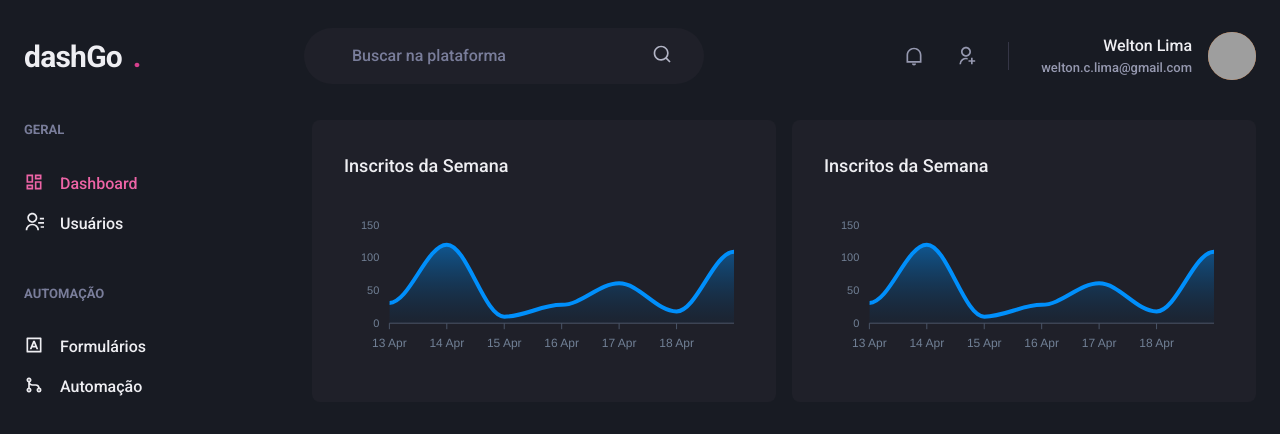
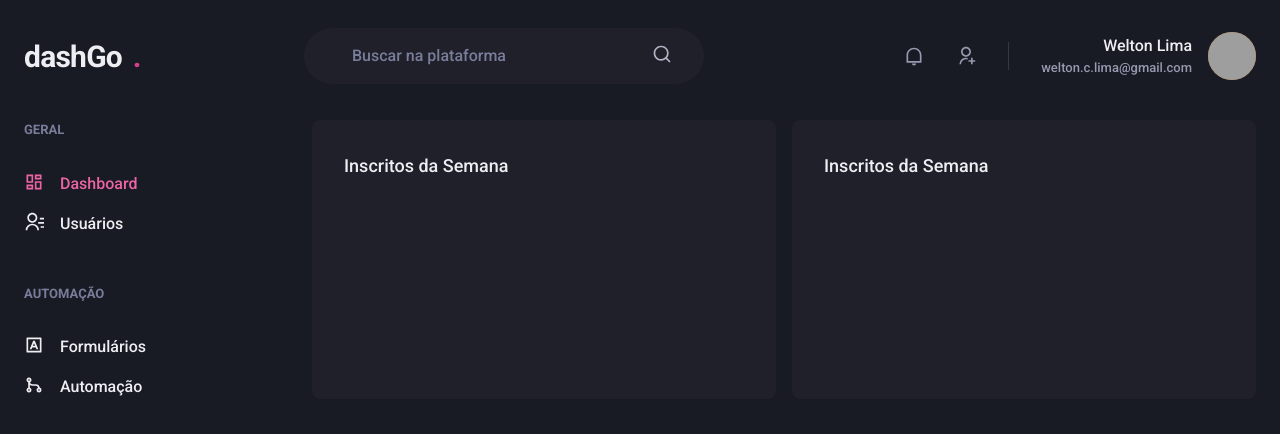
Before and after one commit to weltonclima/dashGo, a Next.js app: page /dashboard in a window 1280 px wide. Shown: the top 434 px of the page. Built offline with nearby package versions, Linux system fonts and the light colour scheme; grey boxes are pictures that could not be loaded; what miragejs would draw is missing.

Commit message:
Adjustment

```diff
--- a/src/pages/dashboard.tsx
+++ b/src/pages/dashboard.tsx
@@ -70,13 +70,13 @@ export default function DashBoard() {
             <Text fontSize="lg" mb="4" >
               Inscritos da Semana
             </Text>
-            <Chart options={options} series={series} type="area" height={160} />
+            {/*<Chart options={options} series={series} type="area" height={160} /> */}
           </Box>
           <Box p={["6", "8"]} bg="gray.800" borderRadius="8" pb="4">
             <Text fontSize="lg" mb="4" >
               Inscritos da Semana
             </Text>
-            <Chart options={options} series={series} type="area" height={160} />
+            {/*<Chart options={options} series={series} type="area" height={160} /> */}
           </Box>
         </SimpleGrid>
       </Flex>
```
